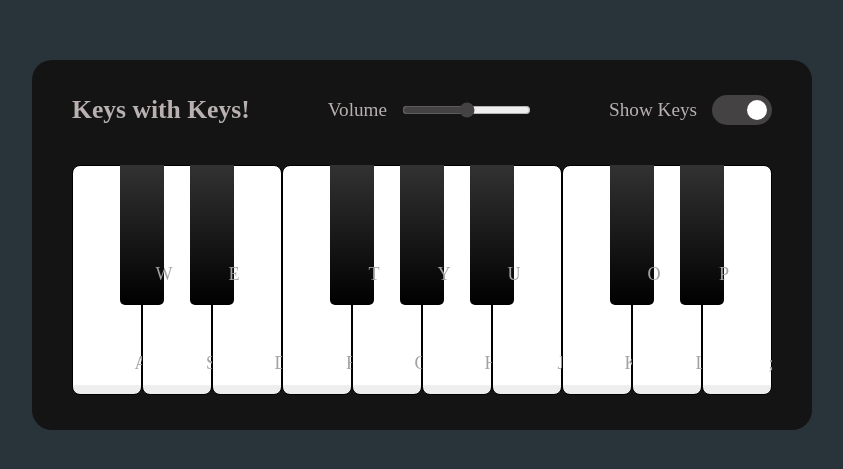
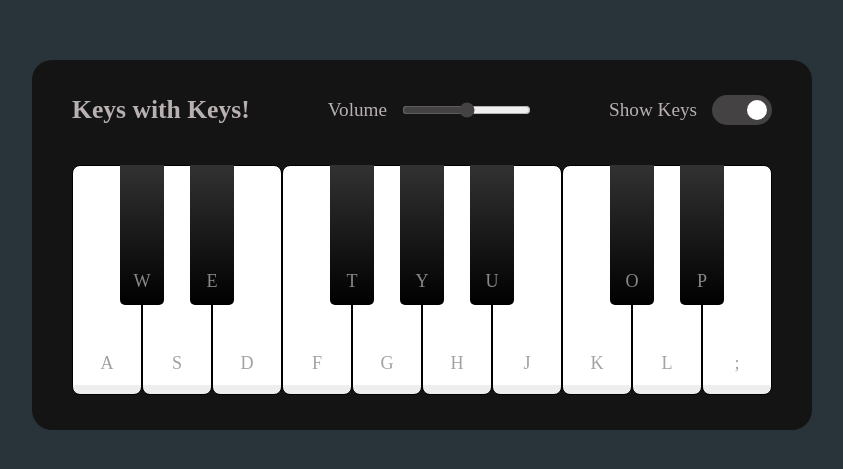
Before and after one commit to timcs1274/KeyswithKeys, a React (Create React App) app in the folder my-app/: page / in a window 1280 px wide. Shown: the part 155-624 px from the top of the page, without its empty margins (218-1061 px from the left). Built offline with nearby package versions, Linux system fonts and the light colour scheme.

Commit message:
center key letters

```diff
--- a/my-app/src/styles/Home.css
+++ b/my-app/src/styles/Home.css
@@ -125,3 +125,17 @@ header input {
   font-size: 1.13rem;
   text-align: center;
 }
+
+.piano-keys .key.hide span {
+  display: none;
+}
+
+.piano-keys .black span {
+  bottom: 13px;
+  left: 0px;
+  color: #888888;
+}
+
+.piano-keys .white span {
+  left: 0px;
+}
```
